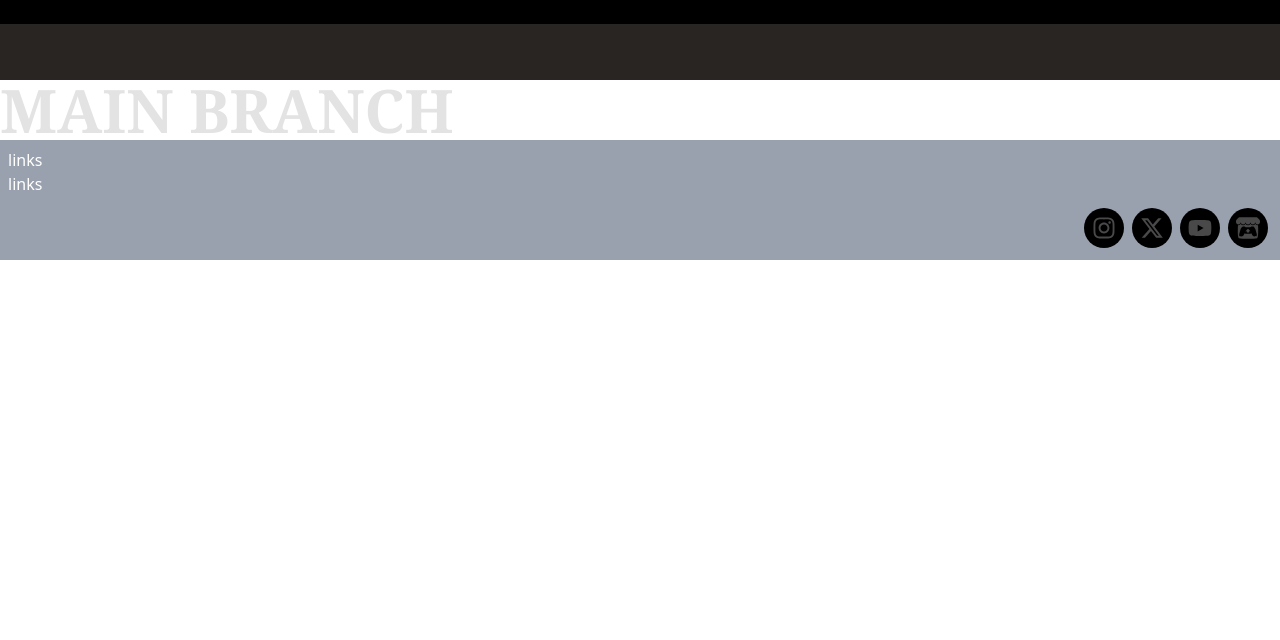
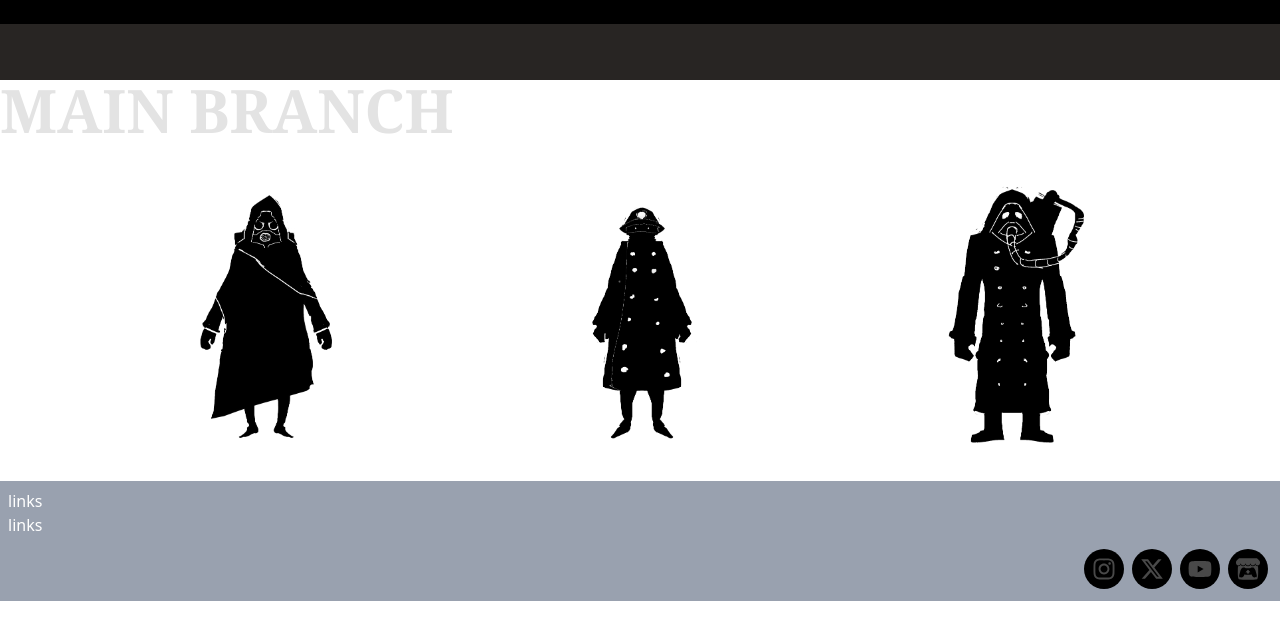
Before and after one commit to jasminedns/steam-wrecked, a Next.js app: page / in a window 1280 px wide. Shown: the top 640 px of the page. Built offline with nearby package versions, Linux system fonts and the light colour scheme; a web font is replaced by a local one.

Commit message:
image row

```diff
--- a/src/app/page.tsx
+++ b/src/app/page.tsx
@@ -1,8 +1,14 @@
+import Image from "next/image";
 
 export default function Home() {
   return (
     <div>
       <h1 className="charter text-6xl font-bold">MAIN BRANCH</h1>
+      <div className="flex justify-evenly">
+        <Image src="/images/player/selected_player.png" alt="" height={300} width={200}/>
+        <Image src="/images/player/player1.png" alt="" height={300} width={200}/>
+        <Image src="/images/player/player4.png" alt="" height={300} width={200}/>
+      </div>
     </div>
   );
 }
```
Also changed, not shown: 1 other file (tests, documents, lock files or other folders).
